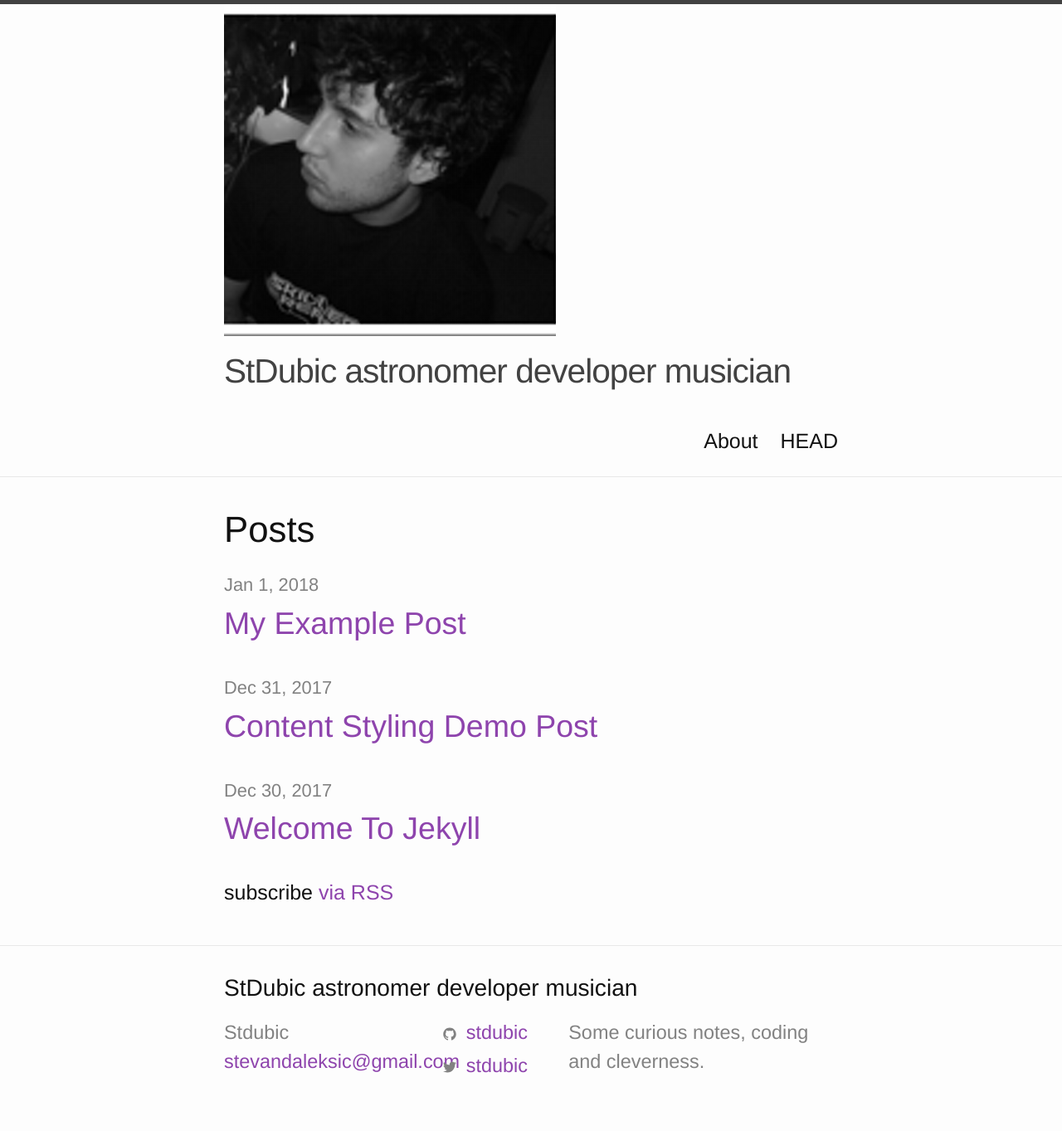
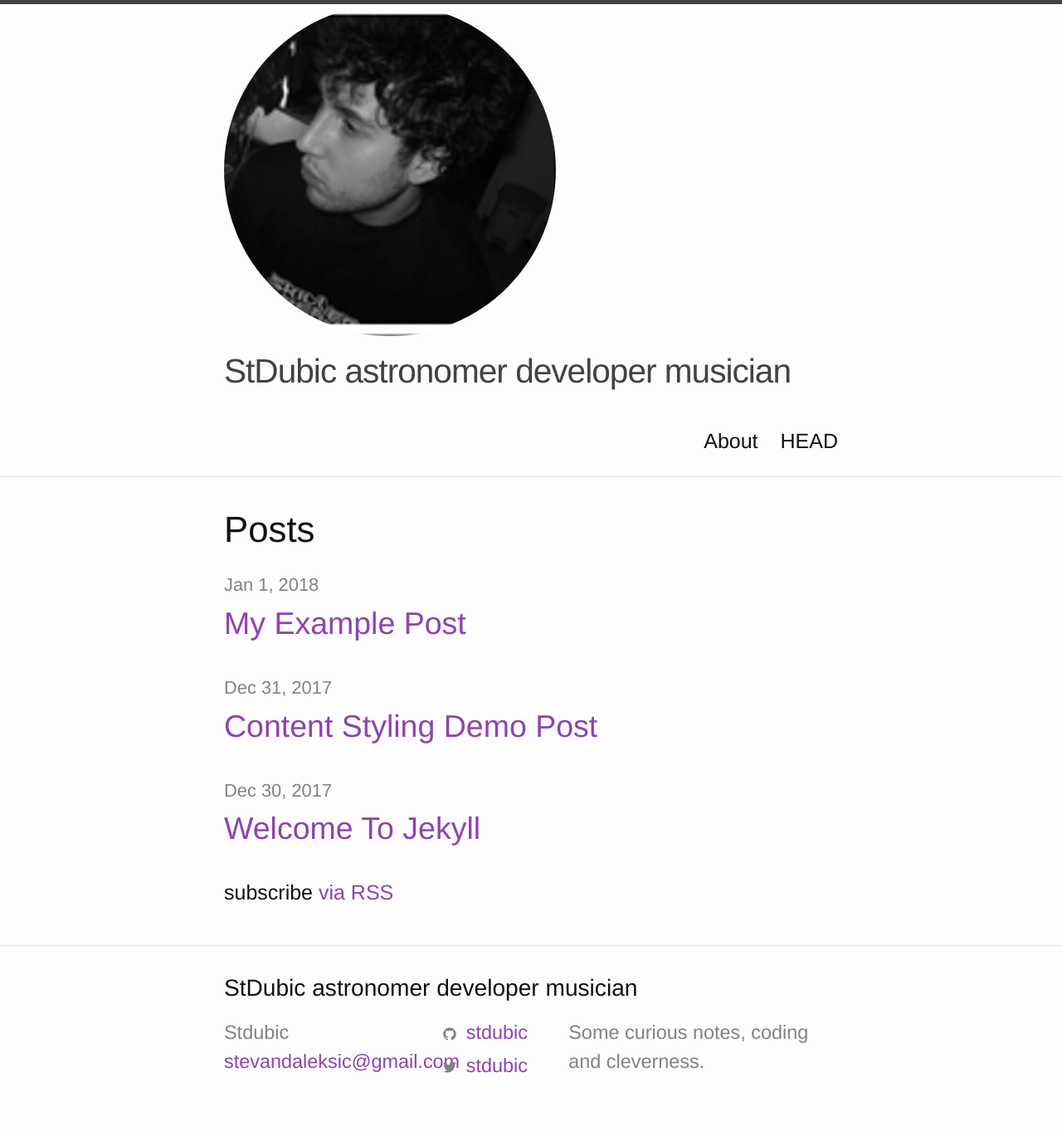
Before and after one commit to Stdubic/Stevan-Aleksic-aka-Stdubic, a Jekyll site: the page built from index.md, in a window 1280 px wide. Shown: the whole page at 83% size. Built offline with Jekyll 4.4.1, drawn with Linux system fonts in a browser that asks for light colours.

Commit message:
Update _layout.scss

```diff
--- a/_sass/minima/_layout.scss
+++ b/_sass/minima/_layout.scss
@@ -252,3 +252,6 @@
     }
   }
 }
+.logo {
+    border-radius: 50%;
+}
```
